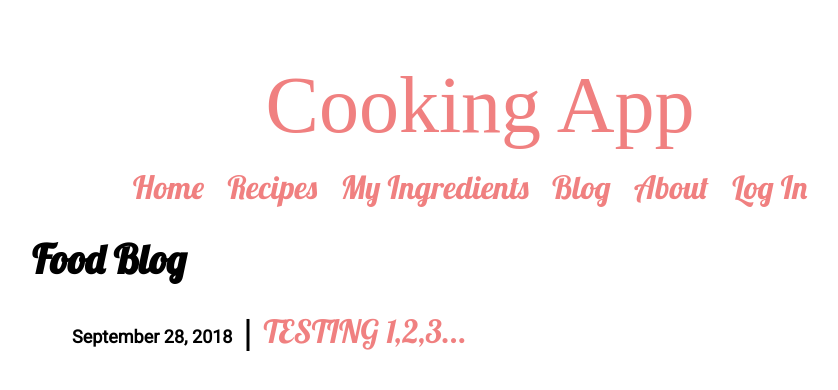
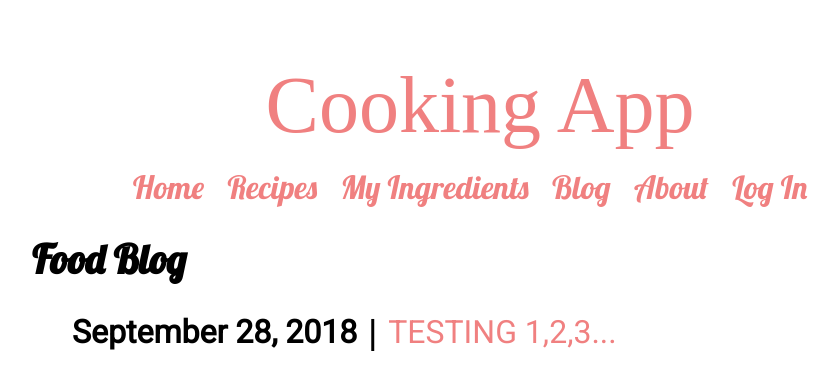
Before and after one commit to czolish/PantryDash, a Jekyll site: the page built from blog/index.html, in a window 1280 px wide. Shown: the top 390 px of the page, without its empty margins (160-998 px from the left). Built offline with Jekyll 4.4.1, drawn with Linux system fonts in a browser that asks for light colours.

Commit message:
Update main.css

```diff
--- a/css/main.css
+++ b/css/main.css
@@ -30,11 +30,13 @@
 a.post-title {
   color: #F08080;
   text-decoration: none;
+  font-family: 'Roboto', sans-serif;
 }
 
 a.post-title:hover {
   text-decoration: none;
   color: #66CDAA;
+  font-family: 'Roboto', sans-serif;
 }
 
 p.site-title {
@@ -52,7 +54,7 @@
 span.datestring {
   font-family: 'Roboto', sans-serif;
   font-weight: bold;
-  font-size: 18px;
+  font-size: 1em;
 }
 
 div.nav {
```
